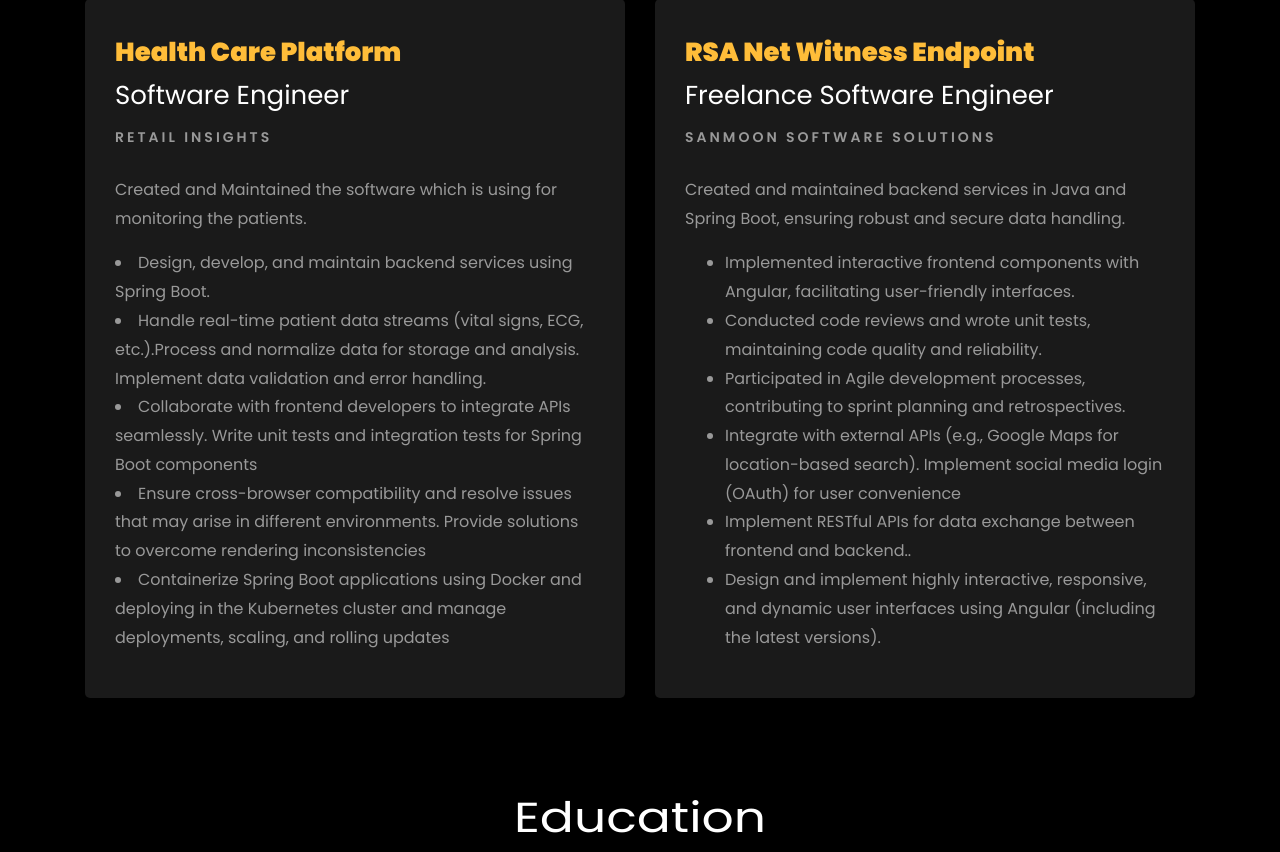
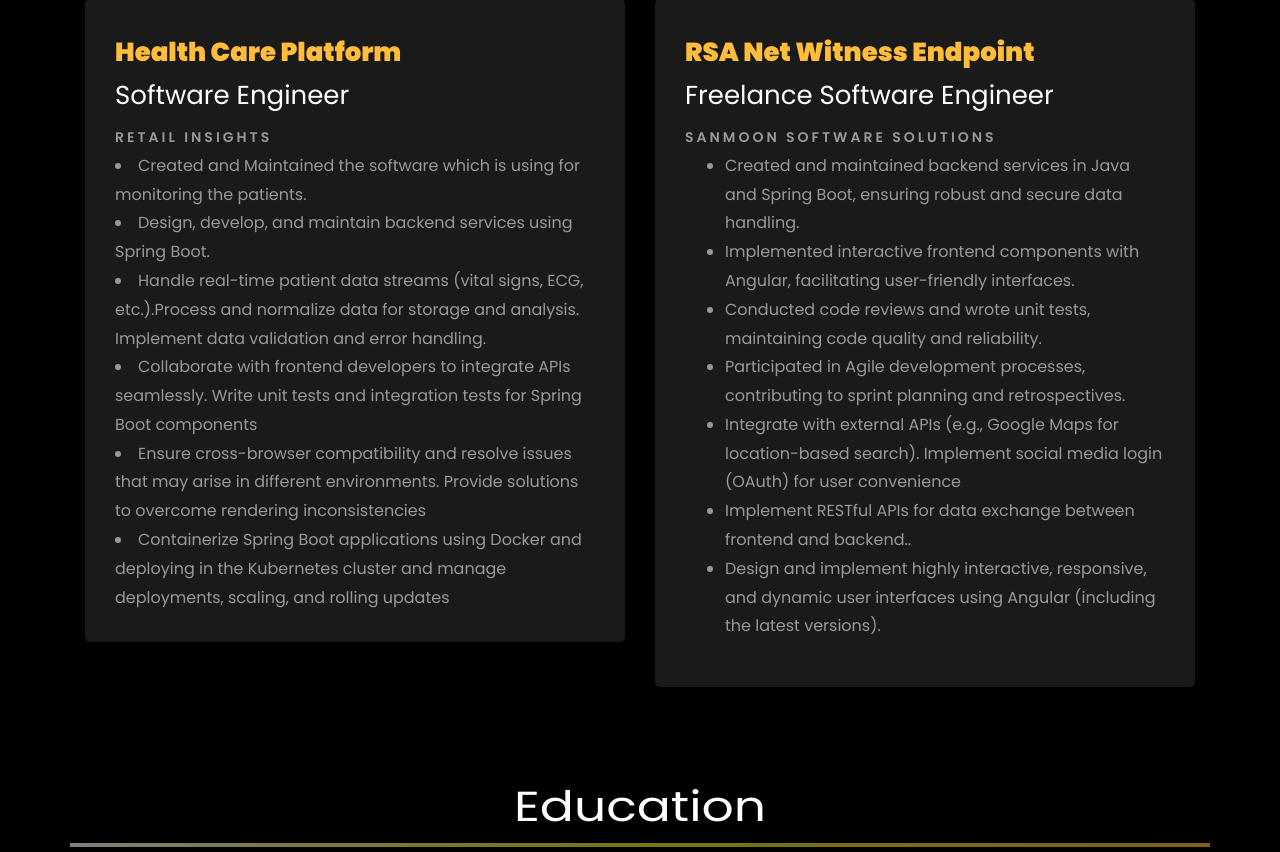
Before and after one commit to saicharankasala/saicharan, a website: page index.html in a window 1280 px wide. Shown: the part 2248-3100 px from the top of the page. Drawn offline with Linux system fonts and the light colour scheme; files whose address does not match are found by name.

Commit message:
updated profile

```diff
--- a/index.html
+++ b/index.html
@@ -331,7 +331,7 @@
 
                 <p> Over the past 3 years, I've immersed myself in the world of software development, specializing in
                   two key areas: crafting user-friendly Angular frontend components and leading the charge in developing
-                  applications using Java. When it comes to facing challenges, I don't just overcome them—I turn them
+                  applications using Java. When it comes to facing challenges, I don't just overcome them, I turn them
                   into opportunities.
                 </p>
                 <ul class="about-info mt-4 px-md-0 px-2">
@@ -415,7 +415,9 @@
             <span class="date">Health Care Platform </span>
             <h2>Software Engineer </h2>
             <span class="position">Retail Insights </span>
-            <p class="mt-4">Created and Maintained the software which is using for monitoring the patients.
+              <li>
+                Created and Maintained the software which is using for monitoring the patients.
+              </li>
               <li>
                	Design, develop, and maintain backend services using Spring Boot.
               </li>
@@ -428,7 +430,6 @@
                 </li>
               <li>Containerize Spring Boot applications using Docker and deploying in the Kubernetes cluster and manage
                 deployments, scaling, and rolling updates</li>
-            </p>
           </div>
 
         </div>
@@ -437,19 +438,20 @@
             <span class="date">RSA Net Witness Endpoint </span>
             <h2>Freelance Software Engineer</h2>
             <span class="position">Sanmoon Software Solutions</span>
-            <p class="mt-4">Created and maintained backend services in Java and Spring Boot, ensuring robust and secure
+                        <ul>
+                          <li>Created and maintained backend services in Java and Spring Boot, ensuring robust and secure
                             data handling.
-            <ul>
+                          </li>
                           <li>Implemented interactive frontend components with Angular, facilitating user-friendly interfaces.</li>
                           <li>Conducted code reviews and wrote unit tests, maintaining code quality and reliability.</li>
                           <li>Participated in Agile development processes, contributing to sprint planning and retrospectives.</li>
                           <li>Integrate with external APIs (e.g., Google Maps for location-based search). Implement social media
                             login (OAuth) for user convenience</li>
                           <li>Implement RESTful APIs for data exchange between frontend and backend..</li>
-              <li>Design and implement highly interactive, responsive, and dynamic user interfaces using Angular (including the latest versions).</li>
+                          <li>Design and implement highly interactive, responsive, and dynamic user interfaces using Angular (including the
+                            latest versions).</li>
                           <!-- <li>Designed and executed A/B tests, performed rigorous statistical analysis. Led to 20% MoM increase in the conversion rate.</li> -->
                         </ul>
-            </p>
           </div>
 
         </div>
```
Lines whose indentation alone changed are shown as unchanged.
